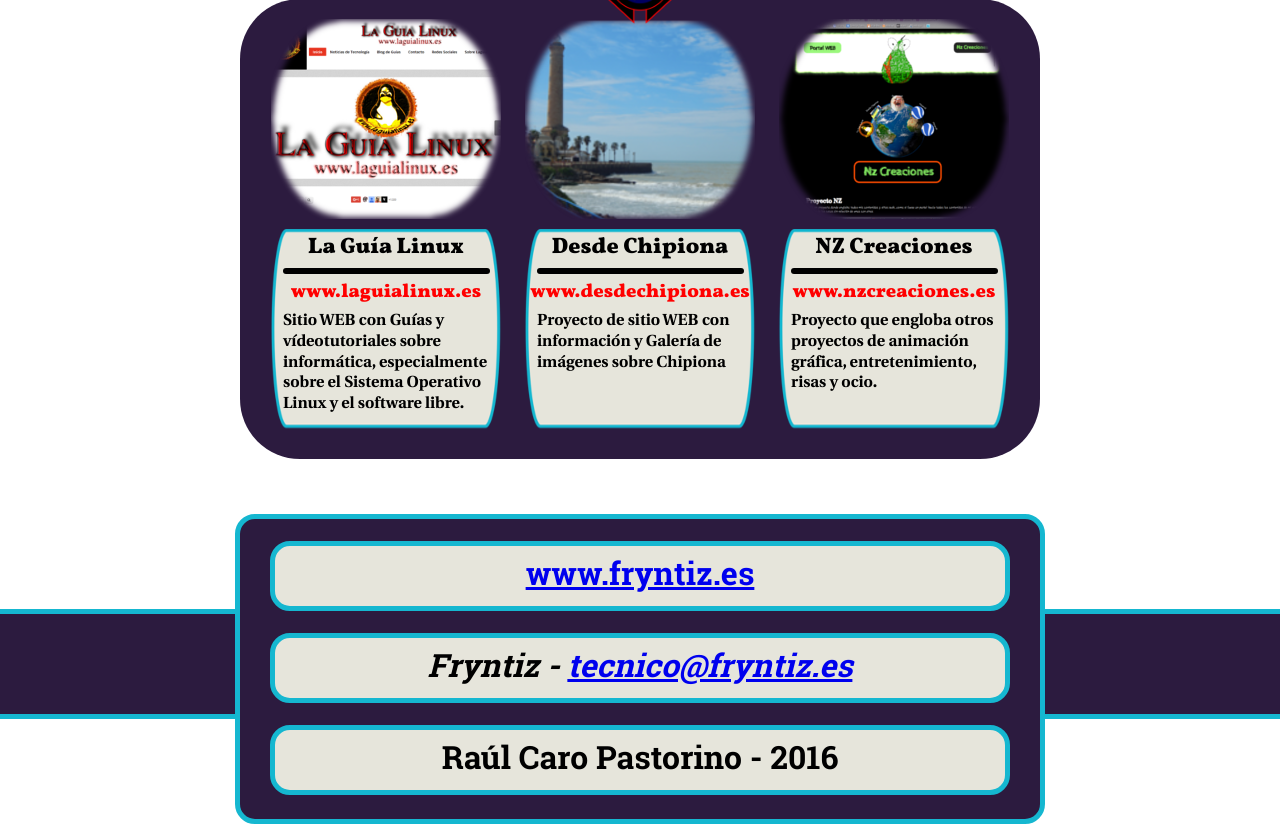
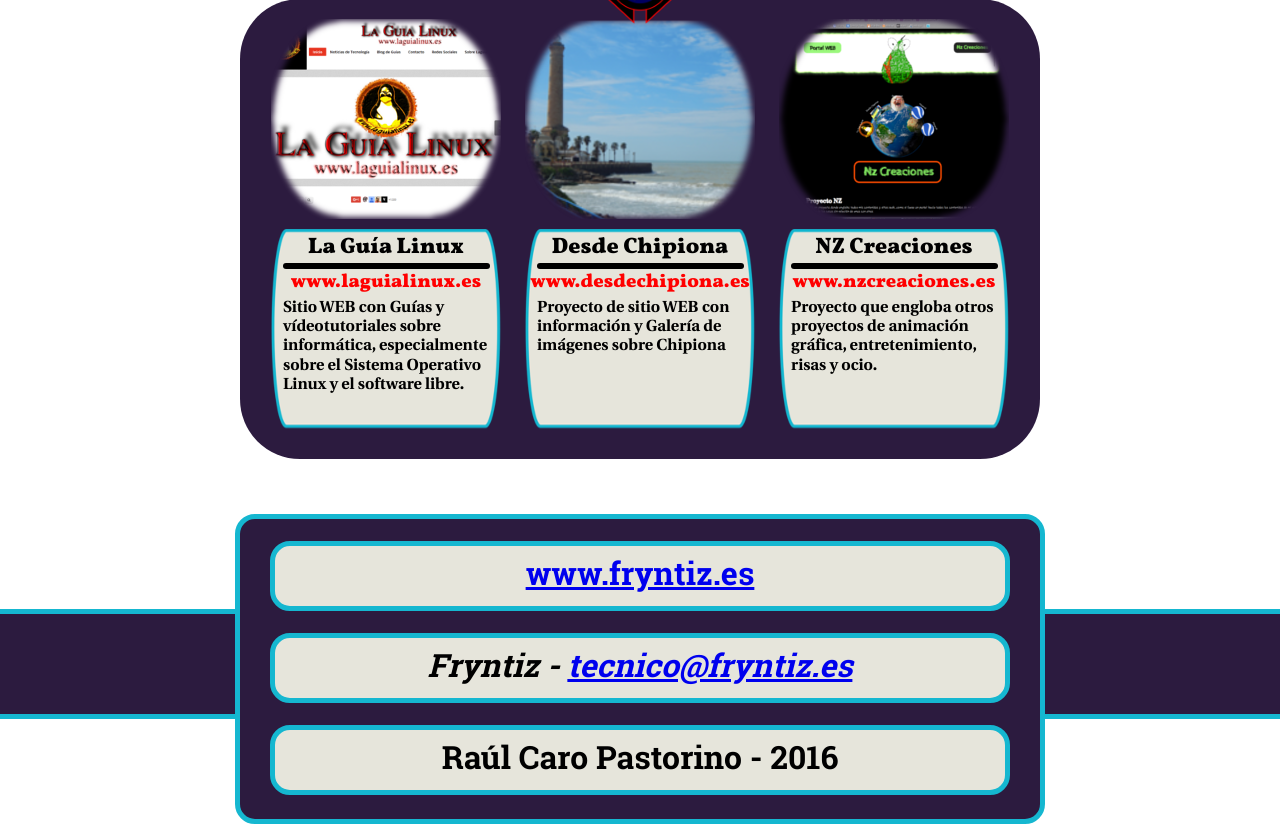
Before and after one commit to raupulus/www.fryntiz.es, a PHP site: page / in a window 1280 px wide. Shown: the part 1024-1848 px from the top of the page. Run offline with PHP 8.4, Linux system fonts and the light colour scheme.

Commit message:
Repasado tamaños y margenes

```diff
--- a/CSS/contenido.css
+++ b/CSS/contenido.css
@@ -75,12 +75,13 @@ SECTION ARTICLE H2 {
 	margin-top: 10px;
 	padding-top: 3px;
 	width: 230px;
-	height: 200px;
+	min-height: 200px;
 	background-image: url("../images/fondoDetalles.png");
+	background-size: 100%;
 	background-repeat: no-repeat;
 }
 .detallesEntrada HR {
-	margin: 5px auto;
+	margin: 0 auto;
 	width: 90%;
 	height: 6px;
 	background-color: black;
@@ -95,8 +96,7 @@ SECTION ARTICLE H2 {
 }
 .detallesEntrada P {
 	padding: 0 12px;
-	margin-top: 2px;
 	text-align: left;
 	font-family: utopia;
-	line-height: 1.3em;
+	line-height: 1.2em;
 }
```
